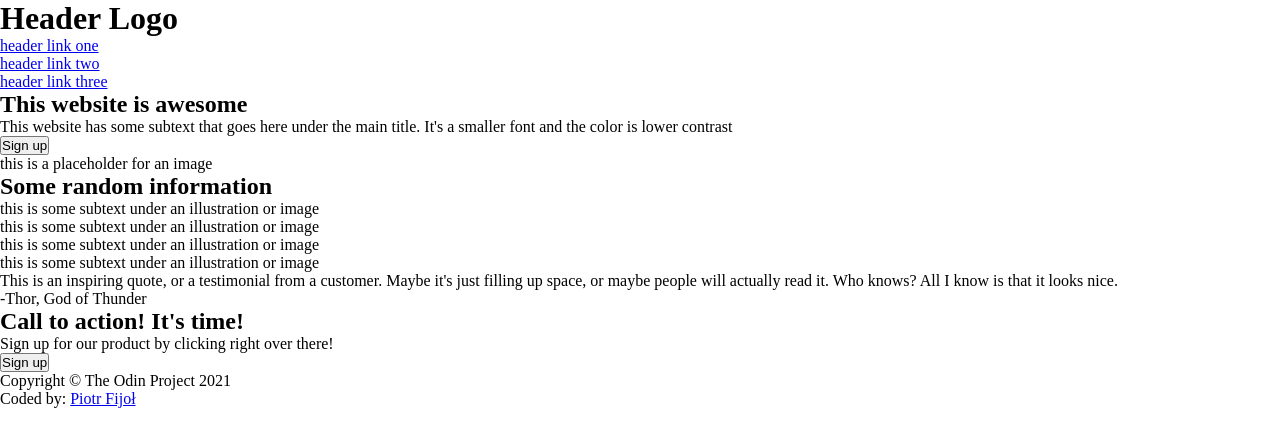
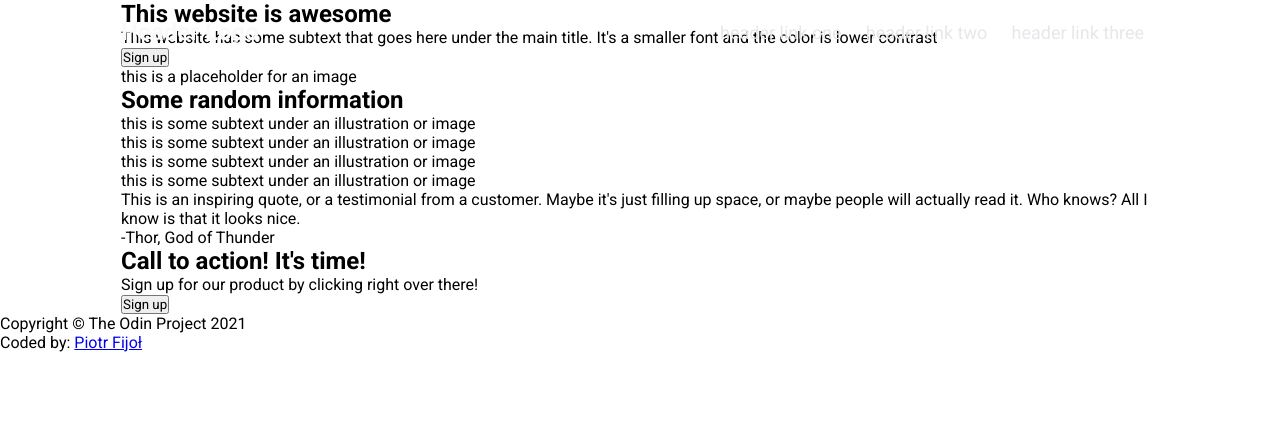
Before and after one commit to piotrfijol/top-landing-page, a plain HTML site: page index.html in a window 1280 px wide. Drawn offline with Linux system fonts and the light colour scheme.

Commit message:
Style header and navbar

```diff
--- a/css/style.css
+++ b/css/style.css
@@ -1,4 +1,50 @@
 * {
     margin: 0;
     padding: 0;
+    font-family: 'Roboto';
 }
+
+header {
+    position: absolute;
+    width: 100vw;
+    top: 0;
+    background-color: transparent;
+}
+
+header h1 {
+    font-size: 24px;
+    color: #F9FAF8;
+}
+
+.content {
+    max-width: 1038px;
+    margin: auto;
+}
+
+header .content {
+    display: flex;
+    justify-content: space-between;
+    align-items: center;
+}
+
+.nav__list {
+    list-style-type: none;
+    font-size: 18px;
+    font-weight: 300;
+    color: #E5E7EB;
+    margin-right: 5px;
+}
+
+
+.nav__list li {
+    display: inline-block;
+}
+
+.nav__list__nav-link {
+    display: block;
+    padding: 1.2em .55em;
+    text-decoration: none;
+    font-size: 18px;
+    font-weight: 400;
+    color: #E5E7EB;
+}
```
